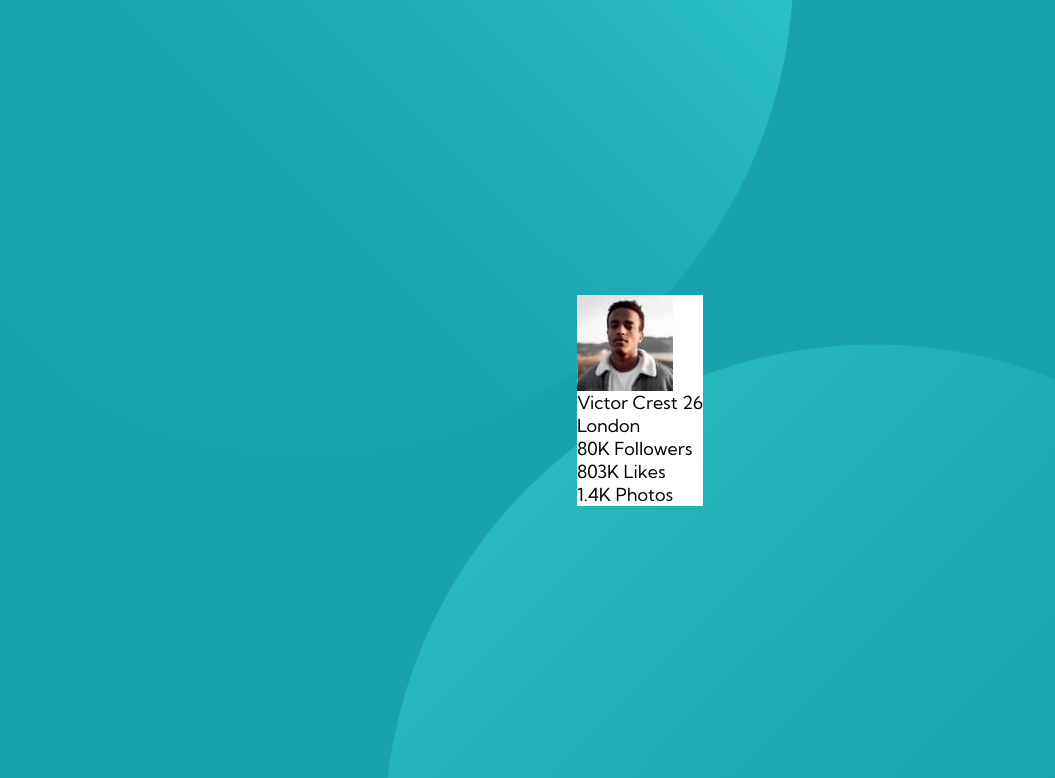
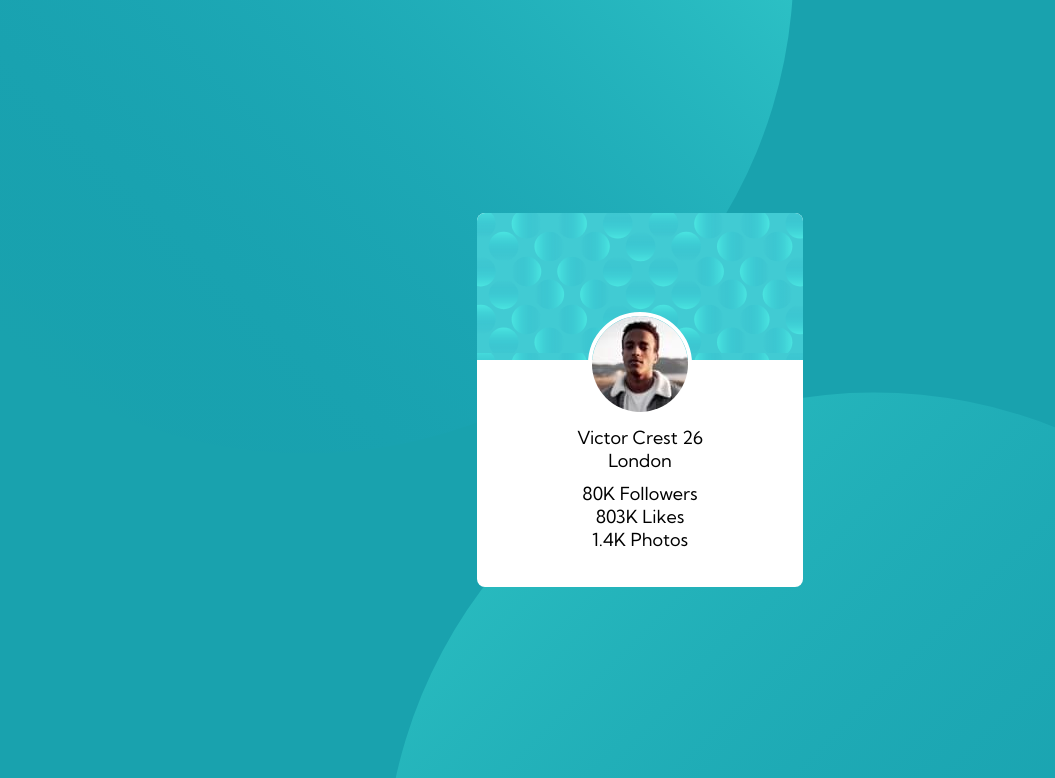
Before and after one commit to belie369/frontend-mentor-profile-card-component, a website: page index.html in a window 1280 px wide. Shown: the top 778 px of the page, without its empty margins (0-1055 px from the left). Drawn offline with Linux system fonts and the light colour scheme.

Commit message:
Initial styles of user card profile have been added; Added missing class to img tag; Added variable with profile picture dimensions; Changed background-position of background-image bubble pattern.

```diff
--- a/index.html
+++ b/index.html
@@ -23,7 +23,7 @@
         </div>
         <div class="user__details">
           <picture class="user__photo">
-            <img src="./dist/img/image-victor.jpg" alt="Profile photo of user">
+            <img src="./dist/img/image-victor.jpg" alt="Profile photo of user" class="user__img">
           </picture>
           <div class="user__info">
             <p class="user__bio">
--- a/src/sass/_base.scss
+++ b/src/sass/_base.scss
@@ -26,6 +26,9 @@ $white: #fff;
 // fonts manager
 $font-basic: 'Kumbh Sans', sans-serif;
 
+// image sizes
+$profile-photo: 96px;
+
 *,
 *::before,
 *::after {
@@ -45,7 +48,7 @@ body {
 	background-image: url('../../dist/img/bg-pattern-top.svg'),
 		url('../../dist/img/bg-pattern-bottom.svg');
 	background-repeat: no-repeat, no-repeat;
-	background-position: right 38vw bottom 49vh, left 30vw top 43vh;
+	background-position: right 38vw bottom 49vh, left 30vw top 49vh;
 	font-family: $font-basic;
 	font-size: 1.8rem;
 	font-weight: 400;
--- a/src/sass/_components.scss
+++ b/src/sass/_components.scss
@@ -1,5 +1,48 @@
 @use './base' as b;
 
 .user {
+	min-width: 32.6rem;
+	min-height: 37.4rem;
 	background-color: b.$white;
+	text-align: center;
+	border-radius: 0.8rem;
+	overflow: hidden;
+
+	&__header {
+		background-image: url('../../dist/img/bg-pattern-card.svg');
+		min-height: 14.7rem;
+	}
+
+	&__details {
+		// display: flex;
+		// flex-direction: column;
+		// align-items: center;
+		// text-align: center;
+	}
+
+	&__photo {
+		// display: block;
+		// transform: translateY(-50%);
+		display: block;
+	}
+
+	&__img {
+		// margin: calc(-1 * 96px / 2) auto 0;
+		margin: calc((b.$profile-photo / 2) * -1) auto 0;
+		display: block;
+		border: 0.4rem solid b.$white;
+		border-radius: 50%;
+	}
+
+	&__info {
+		margin: 1rem;
+	}
+
+	&__location {
+		// text-align: center;
+	}
+
+	&__stats {
+		display: inline-block;
+	}
 }
```
Also changed, not shown: dist/css/main.min.css.
